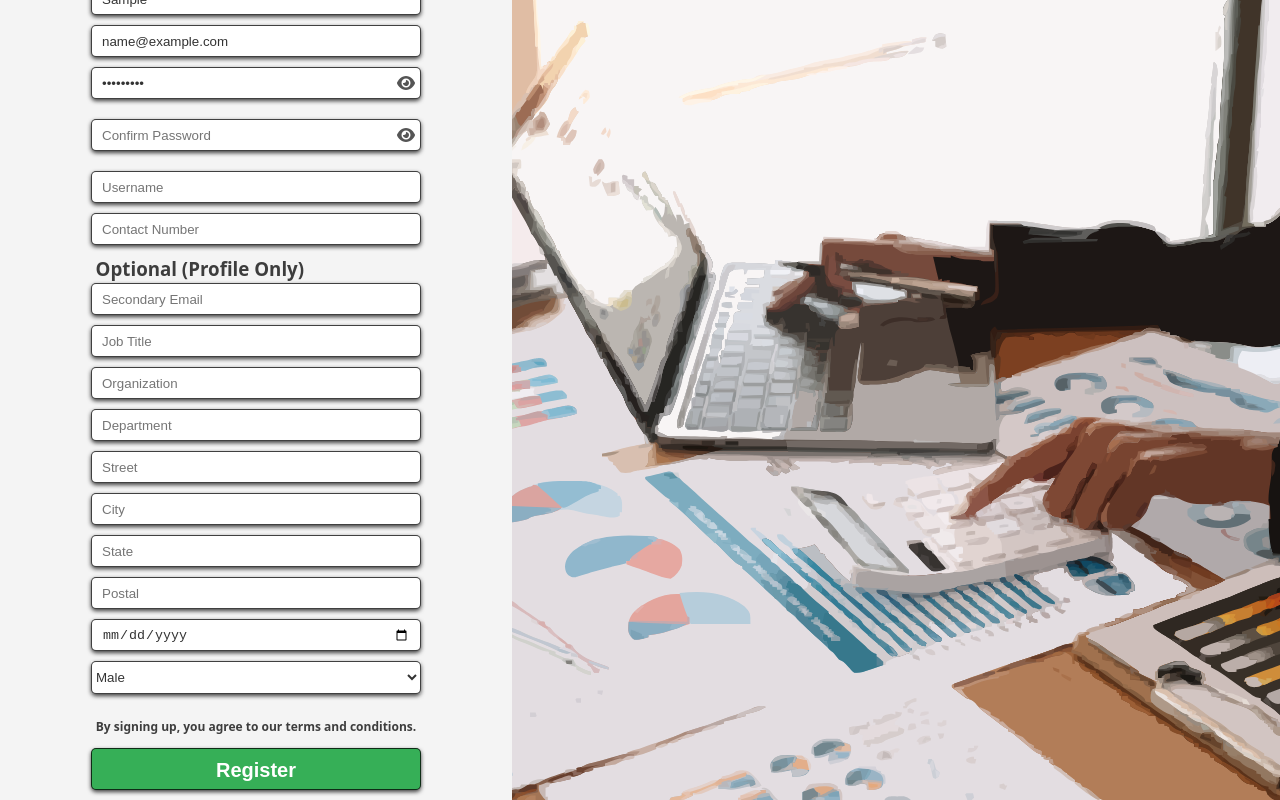
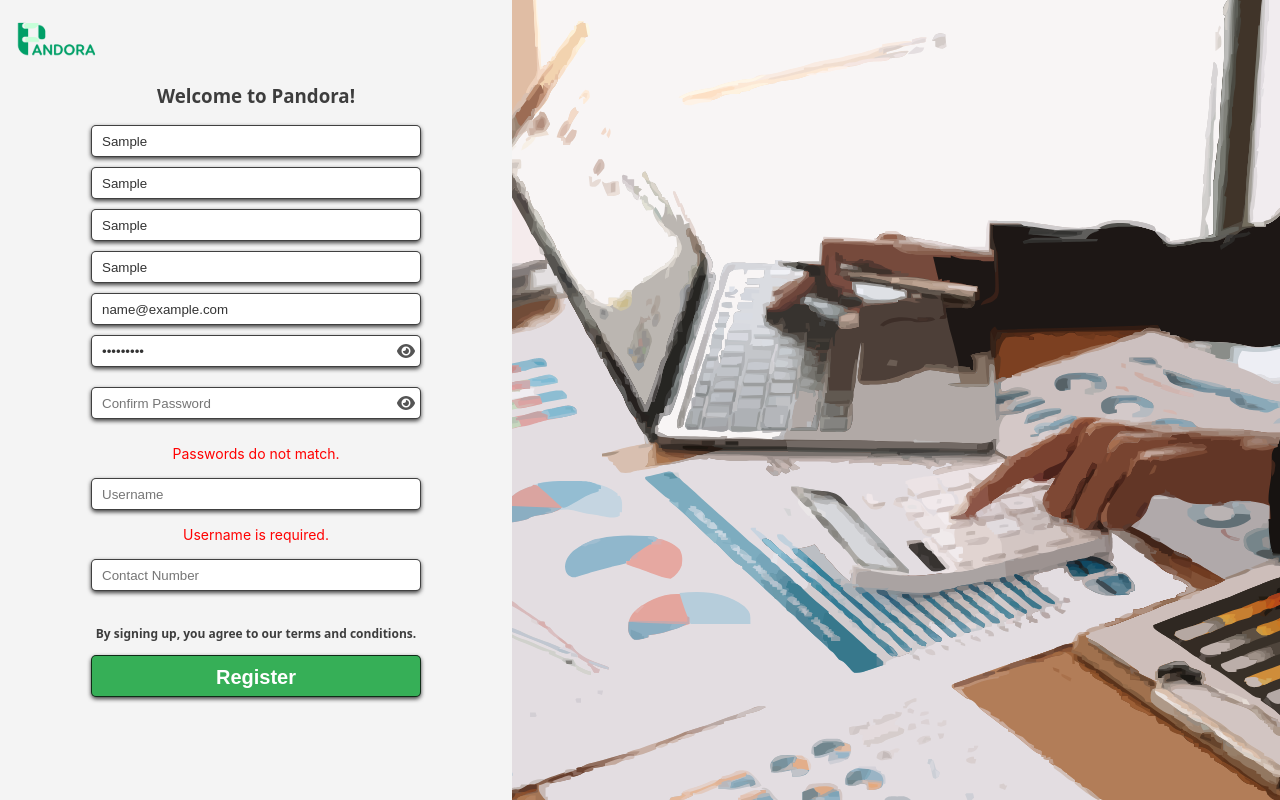
Before and after one commit to MattCania/Pandora, a React (Vite) app in the folder Frontend/: page /register in a window 1280 px wide. Both pictures are taken after typing "Sample", "Sample", "Sample", "Sample", "name@example.com", "Sample123" into the empty fields and a click on the input "Register". Built offline with nearby package versions, Linux system fonts and the light colour scheme; no server answers.

Commit message:
added validations for register and reduced some of the inputs. Updating profile.jsx

```diff
--- a/Frontend/src/partials/login/login.jsx
+++ b/Frontend/src/partials/login/login.jsx
@@ -87,7 +87,7 @@ function Login() {
 			<div className={styles.leftImage}></div>
 
 			<div className={styles.middleSection}>
-				<a href="/">
+				<a href="/landing">
 					<img className={styles.formLogo} src={Logo} alt="" draggable="false" />
 				</a>
 				<form className={styles.form}>
--- a/Frontend/src/partials/profile/profile.jsx
+++ b/Frontend/src/partials/profile/profile.jsx
@@ -1,4 +1,4 @@
-import Raect, { useContext, useState, useEffect } from "react";
+import React, { useContext, useState, useEffect } from "react";
 import GetSession from "../../hooks/GetSession";
 import Loading from "../../partials/loading/loading";
 import style from './profile.module.css'
@@ -7,6 +7,8 @@ import { useNavigate } from "react-router-dom";
 import { FontAwesomeIcon } from "@fortawesome/react-fontawesome";
 import { faUser } from "@fortawesome/free-solid-svg-icons";
 import Header from "../header/Header";
+import Logo from '/src/assets/MainLogo.svg'
+
 function Profile() {
     const navigate = useNavigate()
 	const user = GetSession()
@@ -31,7 +33,7 @@ function Profile() {
     return (
         <section className={style.portion}>
             <header className={style.header}>
-                <button onClick={() => navigate('/home')}></button>
+                <a href="/home"><img src={Logo}/></a>
             </header>
             <div className={style.middle}>
                 <div className={style.head}>
@@ -39,33 +41,23 @@ function Profile() {
                     <h1><FontAwesomeIcon icon={faUser}/></h1>
                     <h1>Welcome, {user.user.firstName}!</h1>
                     <div className={style.field}>
-                        <label>Username:</label>
-                        <input type="text" value={user.profile.userName} readOnly />
                     </div>
                 </div>
                 <div className={style.upperSection}>
                     <h2>Personal Information</h2>
                     <div className={style.field}>
+                        <label>Username:</label>
+                        <input type="text" value={user.profile.userName} readOnly />
                         <label>Email:</label>
                         <input type="text" value={user.session.email} readOnly />
-                    </div>
-                    <div className={style.field}>
                         <label>Contact:</label>
                         <input type="text" value={user.profile.contact} readOnly />
-                    </div>
-                    <div className={style.field}>
                         <label>Organization:</label>
                         <input type="text" value={user.profile.organization} readOnly />
-                    </div>
-                    <div className={style.field}>
                         <label>Department:</label>
                         <input type="text" value={user.profile.department} readOnly />
-                    </div>
-                    <div className={style.field}>
                         <label>Birthday:</label>
                         <input type="text" value={user.profile.birthday} readOnly />
-                    </div>
-                    <div className={style.field}>
                         <label>Gender:</label>
                         <input type="text" value={user.profile.gender} readOnly />
                     </div>
--- a/Frontend/src/partials/profile/profile.module.css
+++ b/Frontend/src/partials/profile/profile.module.css
@@ -11,13 +11,8 @@
 .header{
     display: flex;
     width: 100%;
-    height: 6vh;
+    height: 8vh;
     background-color: var(--tertiary);
-}
-
-.header button {
-    cursor: pointer;
-    width: 6vh;
 }
 
 .left,
@@ -33,7 +28,7 @@
     box-shadow: 0 4px 10px rgba(0, 0, 0, 0.1);
     overflow-y: auto;
     color: black;
-    width: 50%;
+    width: 70%;
 }
 
 .head {
@@ -44,9 +39,6 @@
 .head img {
     width: 100px;
     height: 100px;
-    border-radius: 50%;
-    background-color: #ccc;
-    margin-bottom: 1rem;
 }
 
 .head h1 {
@@ -58,6 +50,7 @@
     display: flex;
     flex-direction: column;
     margin-bottom: 1rem;
+    width: 40%;
 }
 
 .field label {
--- a/Frontend/src/partials/register/register.jsx
+++ b/Frontend/src/partials/register/register.jsx
@@ -6,7 +6,7 @@ import { faEye, faEyeSlash } from '@fortawesome/free-solid-svg-icons';
 import Logo from '/src/assets/MainLogo.svg'
 
 function Register() {
-  const navigate = useNavigate()
+  const navigate = useNavigate();
   const [formValues, setFormValues] = useState({
     firstname: "", lastname: "", middlename: "", suffix: "",
     email: "", password: "", confirmpassword: "", username: "",
@@ -14,6 +14,7 @@ function Register() {
     department: "", street: "", city: "", state: "", postal: "", birthday: "",
   });
 
+  const [errors, setErrors] = useState({});
   const [visible, setVisible] = useState(false);
 
   const setVisibility = () => {
@@ -28,8 +29,26 @@ function Register() {
     }));
   };
 
+  const validate = () => {
+    const newErrors = {};
+    if (!formValues.firstname.trim()) newErrors.firstname = "First name is required.";
+    if (!formValues.lastname.trim()) newErrors.lastname = "Last name is required.";
+    if (!formValues.email.trim()) newErrors.email = "Email is required.";
+    else if (!/\S+@\S+\.\S+/.test(formValues.email)) newErrors.email = "Invalid email format.";
+    if (!formValues.password) newErrors.password = "Password is required.";
+    else if (formValues.password.length < 8) newErrors.password = "Password must be at least 8 characters.";
+    if (formValues.password !== formValues.confirmpassword) newErrors.confirmpassword = "Passwords do not match.";
+    if (!formValues.username.trim()) newErrors.username = "Username is required.";
+    if (formValues.contact && !/^\d{11}$/.test(formValues.contact)) newErrors.contact = "Invalid contact number.";
+
+    setErrors(newErrors);
+    return Object.keys(newErrors).length === 0;
+  };
+
   const handleSubmit = async (e) => {
     e.preventDefault();
+    if (!validate()) return;
+
     const formData = { ...formValues };
 
     try {
@@ -40,9 +59,8 @@ function Register() {
         credentials: "include",
       });
 
-      if (!response.ok) throw new Error("Error Registration")
-      navigate('/login')
-
+      if (!response.ok) throw new Error("Error Registration");
+      navigate('/login');
     } catch (error) {
       console.error("Error:", error);
     }
@@ -58,11 +76,49 @@ function Register() {
         </div>
         <h3 className={styles.welcome}>Welcome to Pandora!</h3>
         <form onSubmit={handleSubmit}>
-          <input type="text" name="firstname" id="firstname" placeholder="First Name" onChange={handleInputChange} />
-          <input type="text" name="lastname" id="lastname" placeholder="Last Name" onChange={handleInputChange} />
-          <input type="text" name="middlename" id="middlename" placeholder="Middle Name" onChange={handleInputChange} />
-          <input type="text" name="suffix" id="suffix" placeholder="Suffix" onChange={handleInputChange} />
-          <input type="email" name="email" id="email" placeholder="Email" onChange={handleInputChange} />
+          <input
+            type="text"
+            name="firstname"
+            id="firstname"
+            placeholder="First Name"
+            onChange={handleInputChange}
+          />
+          {errors.firstname && <p className={styles.error}>{errors.firstname}</p>}
+
+          <input
+            type="text"
+            name="lastname"
+            id="lastname"
+            placeholder="Last Name"
+            onChange={handleInputChange}
+          />
+          {errors.lastname && <p className={styles.error}>{errors.lastname}</p>}
+
+          <input
+            type="text"
+            name="middlename"
+            id="middlename"
+            placeholder="Middle Name"
+            onChange={handleInputChange}
+          />
+
+          <input
+            type="text"
+            name="suffix"
+            id="suffix"
+            placeholder="Suffix"
+            onChange={handleInputChange}
+          />
+
+          <input
+            type="email"
+            name="email"
+            id="email"
+            placeholder="Email"
+            onChange={handleInputChange}
+          />
+          {errors.email && <p className={styles.error}>{errors.email}</p>}
+
           <div className={styles.passwordContainer}>
             <input
               type={visible ? "text" : "password"}
@@ -75,6 +131,7 @@ function Register() {
               <FontAwesomeIcon icon={visible ? faEyeSlash : faEye} />
             </button>
           </div>
+          {errors.password && <p className={styles.error}>{errors.password}</p>}
 
           <div className={styles.passwordContainer}>
             <input
@@ -88,27 +145,27 @@ function Register() {
               <FontAwesomeIcon icon={visible ? faEyeSlash : faEye} />
             </button>
           </div>
+          {errors.confirmpassword && <p className={styles.error}>{errors.confirmpassword}</p>}
 
-          <input type="text" name="username" id="username" placeholder="Username" onChange={handleInputChange} />
-          <input type="number" name="contact" id="contact" placeholder="Contact Number" onChange={handleInputChange} />
-          <h3>Optional (Profile Only)</h3>
-          <input type="email" name="secondaryemail" id="secondaryemail" placeholder="Secondary Email" onChange={handleInputChange} />
-          <input type="text" name="jobtitle" id="jobtitle" placeholder="Job Title" onChange={handleInputChange} />
-          <input type="text" name="organization" id="organization" placeholder="Organization" onChange={handleInputChange} />
-          <input type="text" name="department" id="department" placeholder="Department" onChange={handleInputChange} />
-          <input type="text" name="street" id="street" placeholder="Street" onChange={handleInputChange} />
-          <input type="text" name="city" id="city" placeholder="City" onChange={handleInputChange} />
-          <input type="text" name="state" id="state" placeholder="State" onChange={handleInputChange} />
-          <input type="text" name="postal" id="postal" placeholder="Postal" onChange={handleInputChange} />
-          <input type="date" name="birthday" id="birthday" placeholder="Birthday" onChange={handleInputChange} />
-          <div className={styles.gender}>
-            <select name="gender" id="gender">
-              <option value="" disabled>Gender</option>
-              <option value="male">Male</option>
-              <option value="female">Female</option>
-              <option value="others">Others</option>
-            </select>
-          </div>
+          <input
+            type="text"
+            name="username"
+            id="username"
+            placeholder="Username"
+            onChange={handleInputChange}
+          />
+          {errors.username && <p className={styles.error}>{errors.username}</p>}
+
+          <input
+            type="number"
+            name="contact"
+            id="contact"
+            placeholder="Contact Number"
+            onChange={handleInputChange}
+          />
+          {errors.contact && <p className={styles.error}>{errors.contact}</p>}
+
+          {/* Additional fields omitted for brevity */}
           <h4>By signing up, you agree to our terms and conditions.</h4>
           <div className={styles.reg}>
             <input type="submit" value="Register" />
--- a/Frontend/src/partials/register/register.module.css
+++ b/Frontend/src/partials/register/register.module.css
@@ -26,10 +26,18 @@
   width: 100%;
 }
 
+.error {
+  color: red;
+  font-size: 0.875rem;
+  margin-top: 0.25rem;
+}
+
+
 .logo {
   display: flex;
   width: 100%;
-
+  margin-left: 20px;
+  margin-top: 20px;
 }
 
 .container input[type="number"]::-webkit-outer-spin-button,
```
